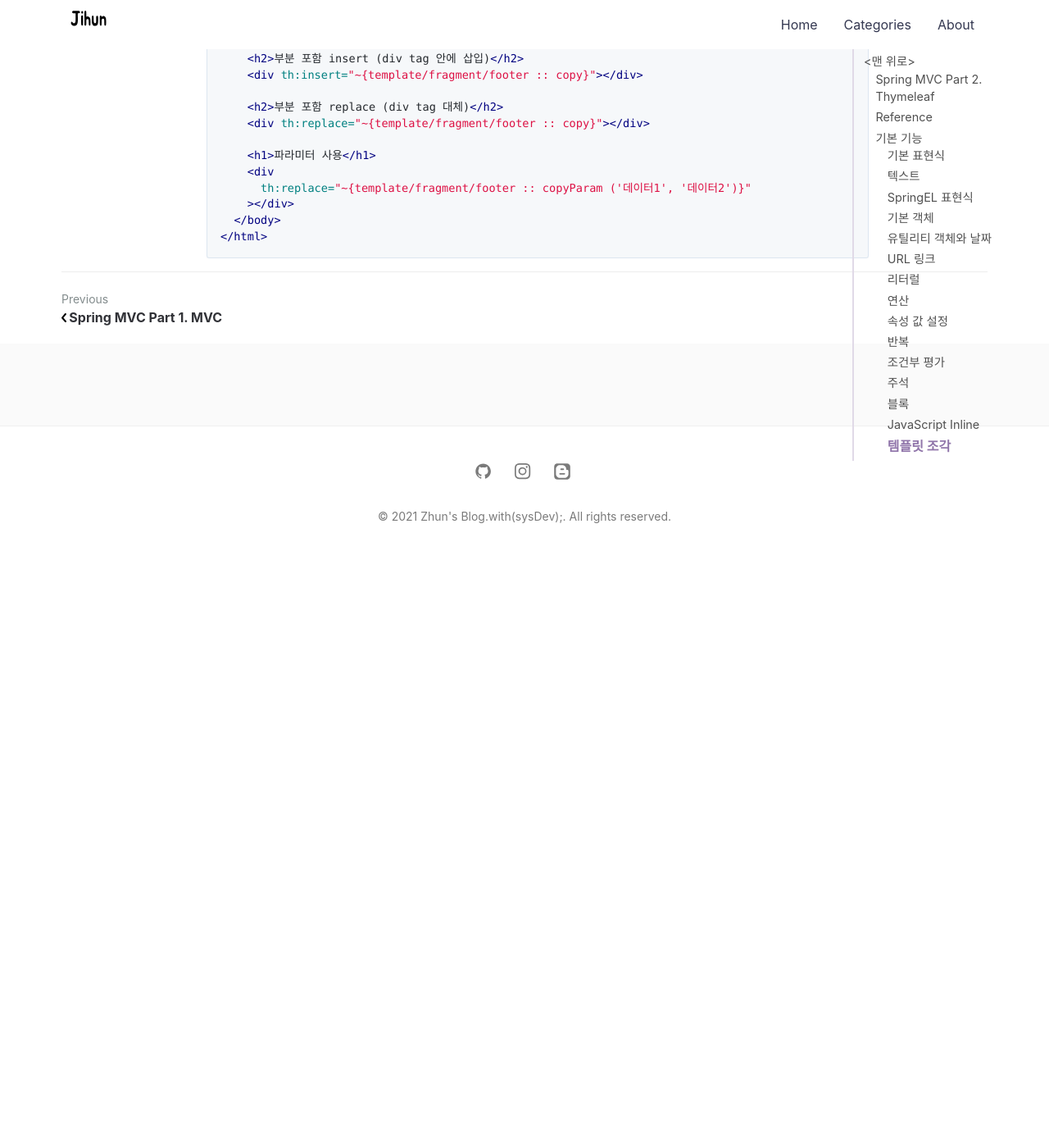
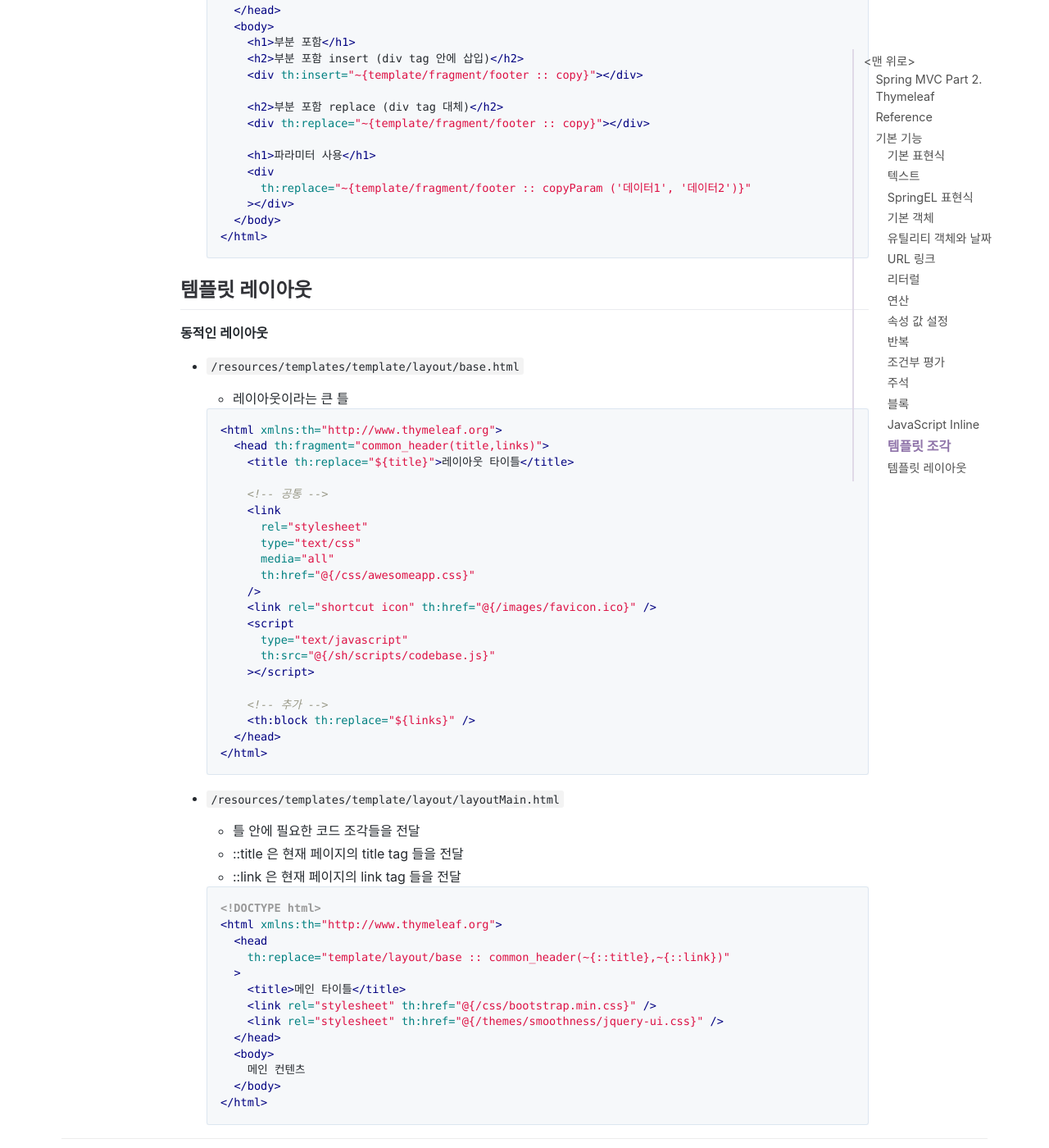
Before and after one commit to jihunparkme/jihunparkme.github.io, a Jekyll site: the page built from _posts/2021-10-11-Spring-MVC-Part2-Thymeleaf.md, in a window 1280 px wide and 1400 px high, scrolled down 10232 px. Shown: the whole window at 82% size. Built offline with Jekyll 4.4.1, drawn with Linux system fonts in a browser that asks for light colours; comment, search, counter and statistics services are not loaded; before the commit the page ends 10917 px from its top, so only the background shows below that; some of the changed text lies outside the part shown.

Commit message:
[타임리프 - 기본 기능] 템플릿 레이아웃1

````diff
--- a/_posts/2021-10-11-Spring-MVC-Part2-Thymeleaf.md
+++ b/_posts/2021-10-11-Spring-MVC-Part2-Thymeleaf.md
@@ -484,3 +484,57 @@ featured-img: spring_mvc_2
     </body>
   </html>
   ```
+
+## 템플릿 레이아웃
+
+**동적인 레이아웃**
+
+- `/resources/templates/template/layout/base.html`
+
+  - 레이아웃이라는 큰 틀
+
+  ```html
+  <html xmlns:th="http://www.thymeleaf.org">
+    <head th:fragment="common_header(title,links)">
+      <title th:replace="${title}">레이아웃 타이틀</title>
+
+      <!-- 공통 -->
+      <link
+        rel="stylesheet"
+        type="text/css"
+        media="all"
+        th:href="@{/css/awesomeapp.css}"
+      />
+      <link rel="shortcut icon" th:href="@{/images/favicon.ico}" />
+      <script
+        type="text/javascript"
+        th:src="@{/sh/scripts/codebase.js}"
+      ></script>
+
+      <!-- 추가 -->
+      <th:block th:replace="${links}" />
+    </head>
+  </html>
+  ```
+
+- `/resources/templates/template/layout/layoutMain.html`
+
+  - 틀 안에 필요한 코드 조각들을 전달
+  - ::title 은 현재 페이지의 title tag 들을 전달
+  - ::link 은 현재 페이지의 link tag 들을 전달
+
+  ```html
+  <!DOCTYPE html>
+  <html xmlns:th="http://www.thymeleaf.org">
+    <head
+      th:replace="template/layout/base :: common_header(~{::title},~{::link})"
+    >
+      <title>메인 타이틀</title>
+      <link rel="stylesheet" th:href="@{/css/bootstrap.min.css}" />
+      <link rel="stylesheet" th:href="@{/themes/smoothness/jquery-ui.css}" />
+    </head>
+    <body>
+      메인 컨텐츠
+    </body>
+  </html>
+  ```
````
